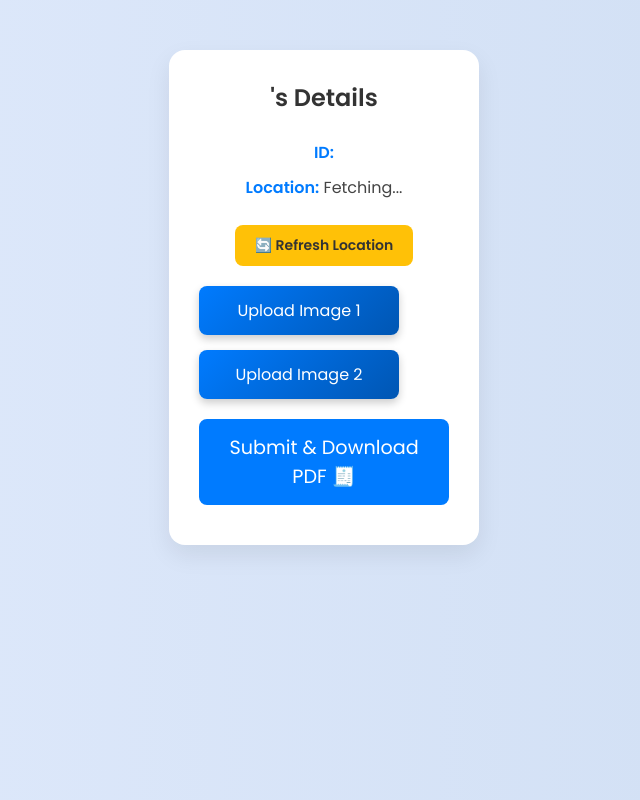
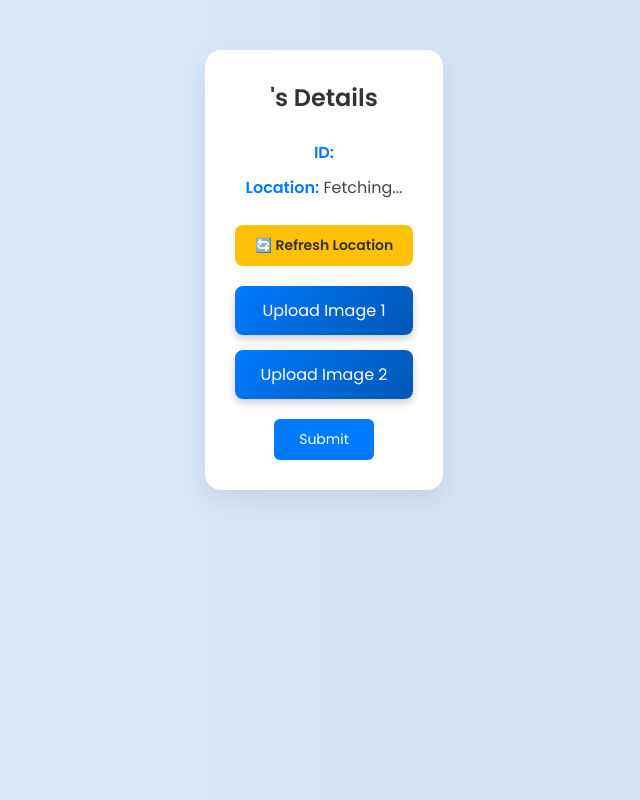
Before and after one commit to Nithin5040/admindashboard-client, a React (Create React App) app: page /user-details in a window 1280 px wide. Shown: the whole page, without its empty margins (316-956 px from the left). Built offline with nearby package versions, Linux system fonts and the light colour scheme.

Commit message:
Initial commit with UserDetailsPage PDF and CSV export

```diff
--- a/src/pages/UserDetailsPage.js
+++ b/src/pages/UserDetailsPage.js
@@ -144,16 +144,8 @@ const UserDetailsPage = () => {
   };
 
   const sendToWhatsApp = () => {
-    const phone = '918073782161'; // 👈 Your number in international format
-    const message = `📝 User Submission Details:
-
-User ID: ${userDetails.userid}
-Name: ${userDetails.name}
-Location: ${geoLocation}
-Date & Time: ${new Date().toLocaleString()}
-
-✅ Submitted Successfully!`;
-
+    const phone = '918073782161';
+    const message = `📝 User Submission Details:\n\nUser ID: ${userDetails.userid}\nName: ${userDetails.name}\nLocation: ${geoLocation}\nDate & Time: ${new Date().toLocaleString()}\n\n✅ Submitted Successfully!`;
     const whatsappUrl = `https://wa.me/${phone}?text=${encodeURIComponent(message)}`;
     window.open(whatsappUrl, '_blank');
   };
@@ -166,7 +158,9 @@ Date & Time: ${new Date().toLocaleString()}
           <p><strong>ID:</strong> {userDetails?.userid}</p>
           <p><strong>Location:</strong> {geoLocation}</p>
         </div>
-        <button className="refresh-location-button" onClick={fetchLocation}>🔄 Refresh Location</button>
+        <button className="refresh-location-button" onClick={fetchLocation}>
+          🔄 Refresh Location
+        </button>
 
         <div className="image-upload-section">
           <label className={`custom-file-upload ${uploadStatus1 && 'uploaded'}`}>
@@ -182,19 +176,19 @@ Date & Time: ${new Date().toLocaleString()}
           {preview2 && <img src={preview2} alt="Preview 2" className="image-small" />}
         </div>
 
-        <button className="proceed-button" onClick={handleSubmit}>
-          Submit & Download PDF 🧾
-        </button>
+        <div className="button-row">
+  <button className="btn-small btn-primary" onClick={handleSubmit}>Submit</button>
+  {submitted && (
+    <button className="btn-small btn-whatsapp" onClick={sendToWhatsApp}>Send</button>
+  )}
+</div>
+
+
 
         {submitted && (
-          <>
-            <div className="success-message">
-              Submitted and PDF downloaded successfully!
-            </div>
-            <button className="proceed-button" onClick={sendToWhatsApp}>
-              📤 Send to WhatsApp
-            </button>
-          </>
+          <div className="success-message">
+            Submitted and PDF downloaded successfully!
+          </div>
         )}
       </div>
     </div>
--- a/src/styles/UserDetailsPage.css
+++ b/src/styles/UserDetailsPage.css
@@ -96,27 +96,63 @@ input[type='file'] {
   margin-top: 10px;
 }
 
-/* ============ Buttons ============ */
-.proceed-button {
-  background-color: #007bff;
-  color: white;
-  padding: 14px 28px;
-  border-radius: 8px;
+/* ============ Buttons Row ============ */
+.button-row {
+  display: flex;
+  justify-content: center;
+  align-items: center;
+  gap: 12px;
+  margin-top: 20px;
+  flex-wrap: nowrap; /* ⚠️ This keeps them side by side */
+}
+
+
+
+/* ============ Small Button ============ */
+.btn-small {
+  padding: 10px 16px;
+  font-size: 14px;
+  border-radius: 6px;
   border: none;
   cursor: pointer;
-  font-size: 1.2rem;
-  margin-top: 20px;
-  margin-bottom: 10px;
-  width: 100%;
-  max-width: 250px;
-  transition: background-color 0.3s, transform 0.3s;
+  transition: all 0.3s ease;
+  min-width: 100px;
 }
 
-.proceed-button:hover {
-  background-color: #0056b3;
+.btn-small:hover {
   transform: scale(1.05);
 }
 
+/* ============ Submit Button ============ */
+.btn-primary {
+  background-color: #007bff;
+  color: white;
+}
+
+.btn-primary:hover {
+  background-color: #0056b3;
+}
+
+/* ============ WhatsApp Button ============ */
+.btn-whatsapp {
+  background-color: #25D366;
+  color: white;
+  display: flex;
+  align-items: center;
+  justify-content: center;
+}
+
+.btn-whatsapp:hover {
+  background-color: #1ebe5d;
+}
+
+/* WhatsApp Icon (if used later) */
+.whatsapp-icon {
+  width: 24px;
+  height: 24px;
+}
+
+/* ============ Location Refresh Button ============ */
 .refresh-location-button {
   background-color: #ffc107;
   color: #333;
@@ -134,7 +170,7 @@ input[type='file'] {
   background-color: #e0a800;
 }
 
-/* ============ Feedback Message ============ */
+/* ============ Success Message ============ */
 .success-message {
   margin-top: 20px;
   padding: 12px;
@@ -146,7 +182,7 @@ input[type='file'] {
   box-shadow: 0 3px 8px rgba(0, 0, 0, 0.1);
 }
 
-/* ============ Responsive Adjustments ============ */
+/* ============ Responsive ============ */
 @media screen and (max-width: 768px) {
   .user-details-card {
     padding: 20px;
@@ -154,7 +190,7 @@ input[type='file'] {
   }
 
   .file-input,
-  .proceed-button,
+  .btn-small,
   .custom-file-upload {
     max-width: 100%;
   }
@@ -167,4 +203,53 @@ input[type='file'] {
   .image-small {
     margin: 10px auto;
   }
+
+  .button-row {
+    flex-direction: column;
+    gap: 10px;
+  }
 }
+.button-row {
+  display: flex;
+  justify-content: center;
+  align-items: center;
+  flex-wrap: wrap; /* ✅ Helps on mobile screens */
+  gap: 12px;
+  margin-top: 20px;
+}
+
+/* ✅ Make sure both buttons stay compact */
+.btn-small {
+  padding: 10px 20px;
+  font-size: 14px;
+  border-radius: 6px;
+  border: none;
+  cursor: pointer;
+  transition: all 0.3s ease;
+  min-width: 100px;
+  max-width: 120px;
+  width: auto;
+}
+
+/* Primary submit button */
+.btn-primary {
+  background-color: #007bff;
+  color: white;
+}
+
+.btn-primary:hover {
+  background-color: #0056b3;
+}
+
+/* WhatsApp button */
+.btn-whatsapp {
+  background-color: #25D366;
+  color: white;
+  display: flex;
+  align-items: center;
+  justify-content: center;
+}
+
+.btn-whatsapp:hover {
+  background-color: #1ebe5d;
+}
```
